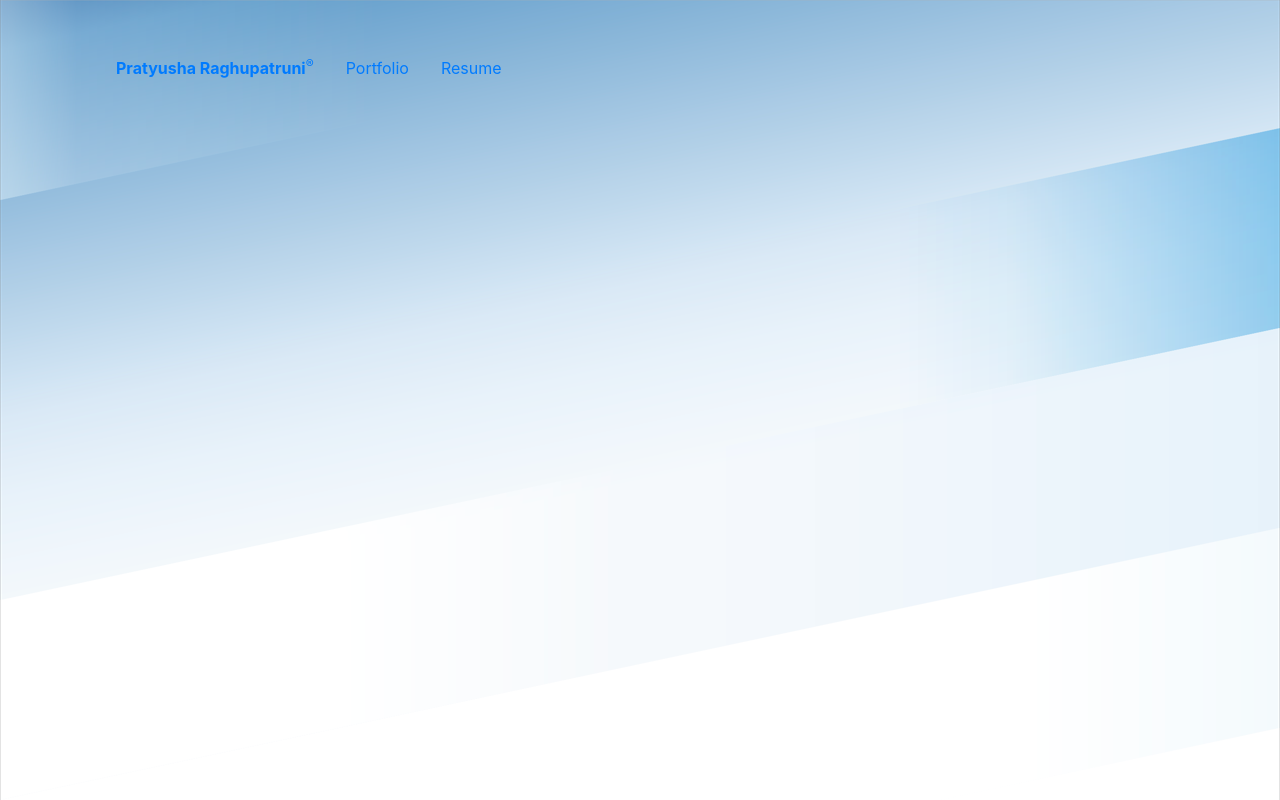
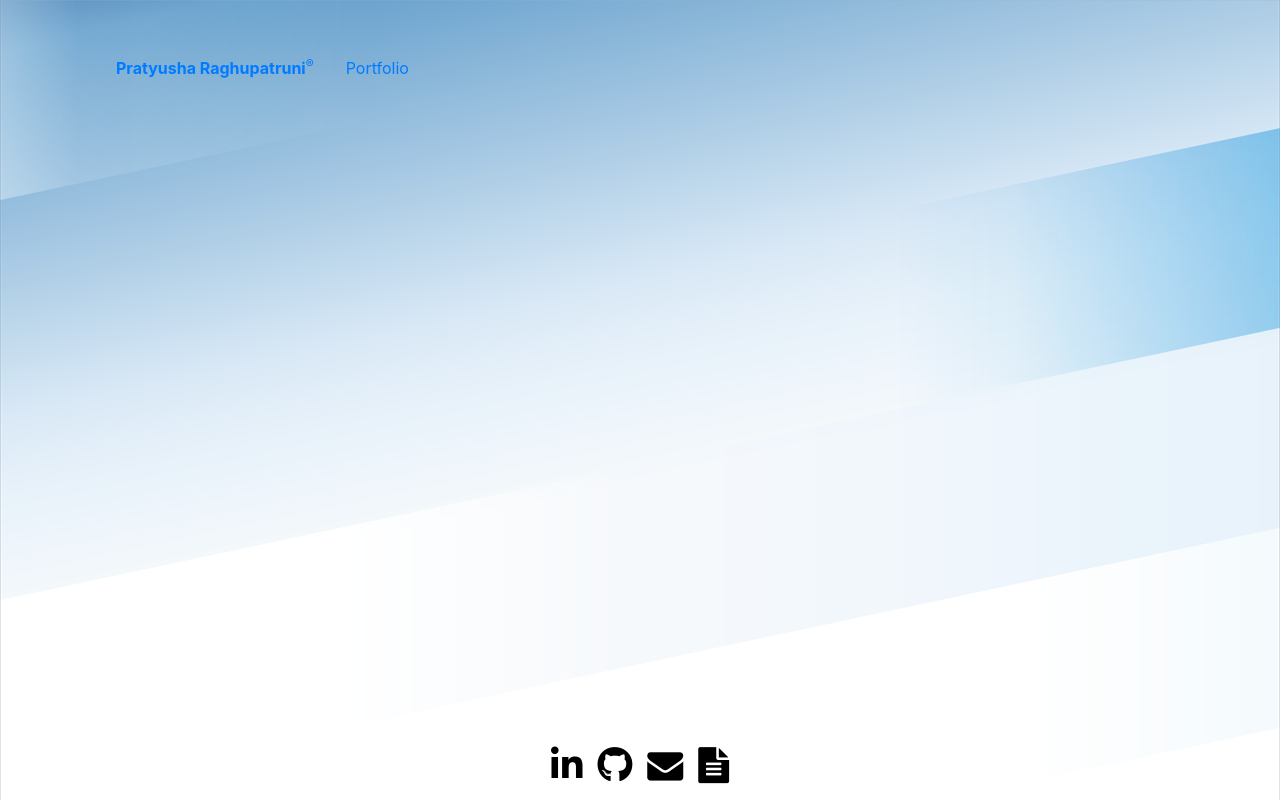
Before and after one commit to PratyushaRaghupatruni/react-portfolio, a React (Create React App) app: page / in a window 1280 px wide. Built offline with nearby package versions, Linux system fonts and the light colour scheme.

Commit message:
changed navbar style and also added footer

```diff
--- a/public/index.html
+++ b/public/index.html
@@ -16,6 +16,8 @@
     -->
     <link rel="manifest" href="%PUBLIC_URL%/manifest.json" />
     <script src='https://kit.fontawesome.com/a076d05399.js'></script>
+
+    <link rel="stylesheet" href="https://cdnjs.cloudflare.com/ajax/libs/font-awesome/4.7.0/css/font-awesome.min.css">
     <!--
       Notice the use of %PUBLIC_URL% in the tags above.
       It will be replaced with the URL of the `public` folder during the build.
--- a/src/App.js
+++ b/src/App.js
@@ -1,7 +1,7 @@
 
 import './App.css';
 import Main from './Pages/Main/main';
-import Projects from './Components/Projects';
+import Portfolio from './Components/Portfolio';
 import About from './Components/About';
 import { BrowserRouter as Router, Route, Switch } from 'react-router-dom';
 
@@ -11,7 +11,7 @@ function App() {
 				{/* Router */}
 				<Switch>
 					<Route path="/" exact component={Main} />
-					<Route path="/projects" exact component={Projects} />
+					<Route path="/portfolio" exact component={Portfolio} />
 					<Route path="/about" exact component={About} />
 				</Switch>
 
--- a/src/Components/Footer/index.js
+++ b/src/Components/Footer/index.js
@@ -1,22 +1,26 @@
+/* eslint-disable jsx-a11y/anchor-has-content */
 import React from 'react';
-import clipart from '../../images/clipart.png';
-import LinkedInIcon from '@material-ui/icons/LinkedIn';
-import GitHubIcon from '@material-ui/icons/GitHub';
-import EmailTwoToneIcon from '@material-ui/icons/EmailTwoTone';
-import PhoneInTalkTwoToneIcon from '@material-ui/icons/PhoneInTalkTwoTone';
+import './style.css';
+
+
 
 
 export default function Footer() {
     return (
-        <div>
-                 <h5 class="align-items-center"><GitHubIcon color="primary" /> <a href="https://github.com/PratyushaRaghupatruni">Github</a> </h5>
-            <h5><LinkedInIcon color="primary"/><a href="https://www.linkedin.com/in/pratyusha-raghupatruni-96a35832/"> Linkedin</a> </h5>
-            <h5>< EmailTwoToneIcon color="primary"/><a href="mailto:pratyusha.raghupatruni@gmail.com"> Email</a> </h5>
-              <h5><PhoneInTalkTwoToneIcon  color="primary"/> 4258983432 </h5>
-           <br />
-             <h5>  <img className="clipart" src={clipart} alt="resume-clipart"></img>
-              <a href = "https://docs.google.com/document/d/10B8XLsG32NMiA7ZvEqN4rH3jcebooHYqEGTxERoeVEU/edit  "> Resume </a>
-            </h5>
-        </div>
+        <>
+            <footer class='footer mt-auto py-3 fixed-bottom'>
+                <div class='container' >
+                   <a href='https://www.linkedin.com/in/pratyusha-raghupatruni-96a35832/' ><i class='fa fa-linkedin linkedln'
+                      style={{ fontSize:'36px',color :'black',marginRight : '15px'}}></i></a>
+                   <a href='https://github.com/PratyushaRaghupatruni'><i class='fa fa-github github'
+                      style={{ fontSize:'36px',color :'black',marginRight : '15px'}}></i></a>
+                   <a href='mailto:pratyusha.raghupatruni@gmail.com'><i class='fa fa-envelope mail'
+                       style={{fontSize:'36px',color:'black', marginRight : '15px',}}></i></a>
+                  <a href='https://docs.google.com/document/d/10B8XLsG32NMiA7ZvEqN4rH3jcebooHYqEGTxERoeVEU/edit '><i class="fa fa-file-text"
+                       style={{fontSize:'36px',color:'black'}}></i></a>
+              </div>
+  </footer>
+
+        </>
     )
 }
--- /dev/null
+++ b/src/Components/Footer/style.css
@@ -0,0 +1,13 @@
+.footer{
+    /* visual */
+   color: cornsilk;
+
+   /*positioning*/
+   text-align:center;
+   position: fixed;
+
+  /*box-model*/
+   padding:40px;
+   bottom: 0;
+   width: 100%;
+}
--- a/src/Components/Nav/index.js
+++ b/src/Components/Nav/index.js
@@ -2,7 +2,7 @@ import React from 'react';
 // import "../../css/style.css";
 // import { Navbar, Form, Button } from 'react-bootstrap';
 
-export default function index() {
+export default function Nav() {
     return (
         <div>
            <div>
@@ -19,17 +19,8 @@ export default function index() {
                   </a>
                 </li>
                 <li className="nav-item">
-                  <a className="nav-link link-style" href="/work">
+                  <a className="nav-link link-style" href="/portfolio">
                     Portfolio
-                  </a>
-                </li>
-                <li className="nav-item">
-                  <a
-                    className="nav-link link-style"
-                     href="./assets/pdf/Jon-Phoenix-Resume.pdf"
-                    download=""
-                  >
-                    Resume
                   </a>
                 </li>
               </ul>
--- a/src/Pages/Main/main.js
+++ b/src/Pages/Main/main.js
@@ -1,6 +1,7 @@
 import React from 'react';
 import {Container,Col,Row} from 'react-bootstrap';
 import Nav from '../../Components/Nav';
+import Footer from '../../Components/Footer';
 import './style.css';
 
 export default function main() {
@@ -9,7 +10,7 @@ export default function main() {
            <Container className='my-5' >
              <Row>
               <Col md={12}><Nav /></Col>
-              {/* <Col md={7}></Col> */}
+              <Col md={12}><Footer /></Col>
              </Row>
            </Container>
         </div>
```
Also changed, not shown: src/Components/SideBar/index.js (deleted, +0 -31 lines), src/Components/SideBar/style.css (deleted, +0 -32 lines), src/Components/Portfolio/index.js (renamed from src/Components/Projects/index.js), 1 other file (tests, documents, lock files or other folders).
